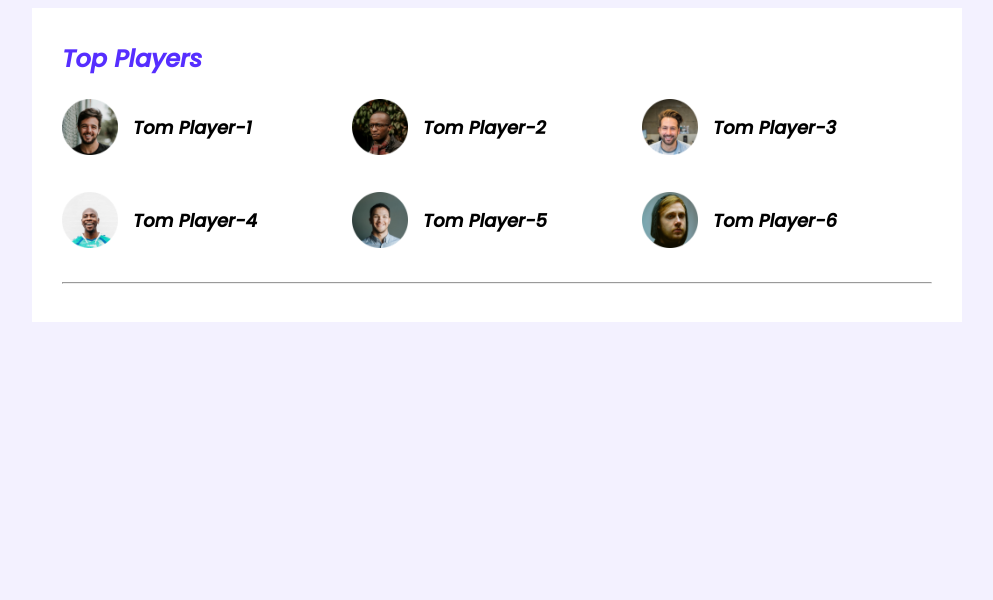
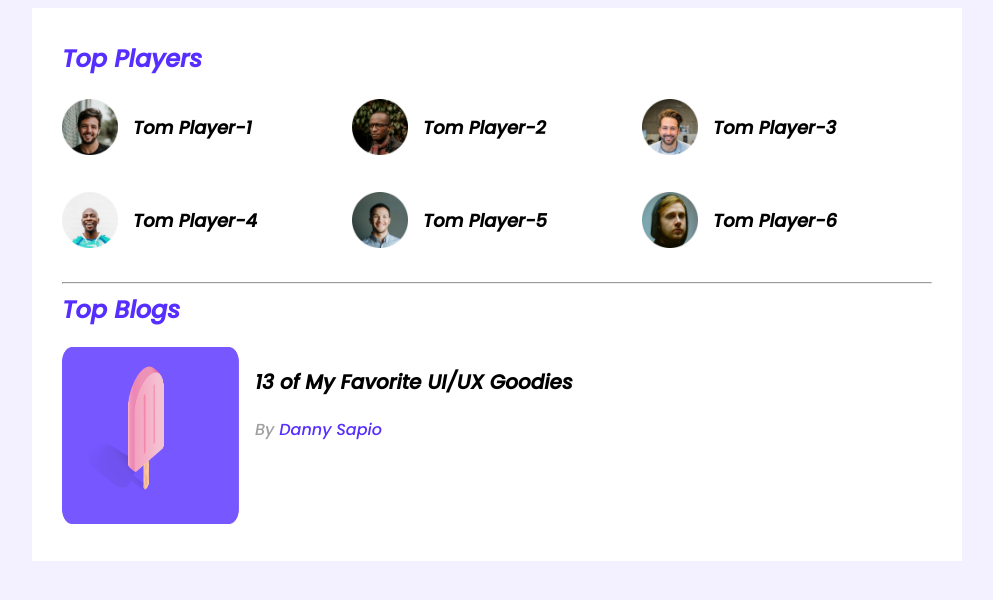
Before and after one commit to nasimbillah269/leader-board-css3, a plain HTML site: page index.html in a window 1280 px wide. Shown: the whole page, without its empty margins (143-1136 px from the left). Drawn offline with Linux system fonts and the light colour scheme.

Commit message:
second commit

```diff
--- a/index.html
+++ b/index.html
@@ -49,6 +49,20 @@
                 </div>
             </div>
             <hr>
+            <div class="top-blogs">
+                <h2 class="section-title">Top Blogs</h2>
+                <div class="blogs">
+                    <article class="blog">
+                        <div class="thumbnail">
+                            <img src="images/blogs/blog-1.png" alt="">
+                        </div>
+                        <div class="blog-info">
+                            <h3 class="blog-title">13 of My Favorite UI/UX Goodies</h3>
+                            <p class="blog-author">By <a href="">Danny Sapio</a> </p>
+                        </div>
+                    </article>
+                </div>
+            </div>
         </section>
     </main>
 </body>
--- a/styles/style.css
+++ b/styles/style.css
@@ -55,3 +55,32 @@ hr {
     margin-left: 15px;
     font-size: 18px;
 }
+
+/* --------------top blog style--------------- */
+.blog {
+    display: flex;
+}
+
+.blog .thumbnail img {
+    width: 177px;
+    height: 177px;
+}
+
+.blog-info {
+    margin-left: 16px;
+}
+
+.blog-title {
+    font-size: 20px;
+}
+
+.blog-author {
+    color: #9F9F9F;
+    font-size: 16px;
+}
+
+.blog-author a {
+    text-decoration: none;
+    font-size: 16px;
+    color: #562EFF;
+}
```
